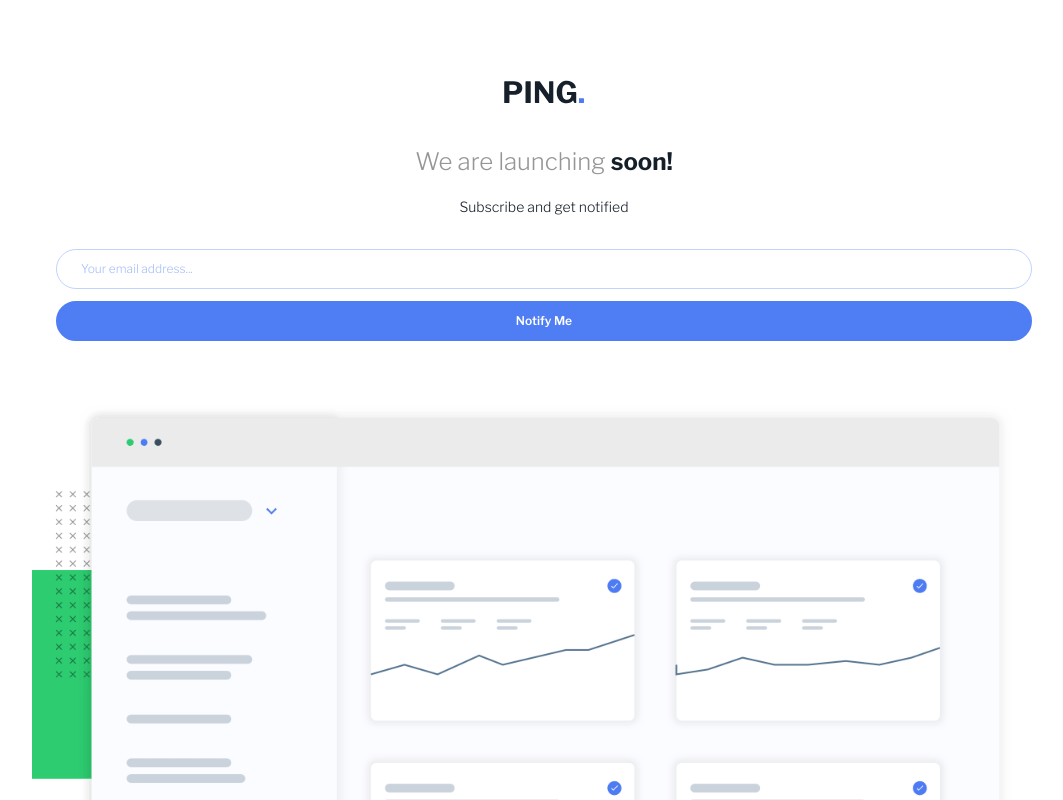
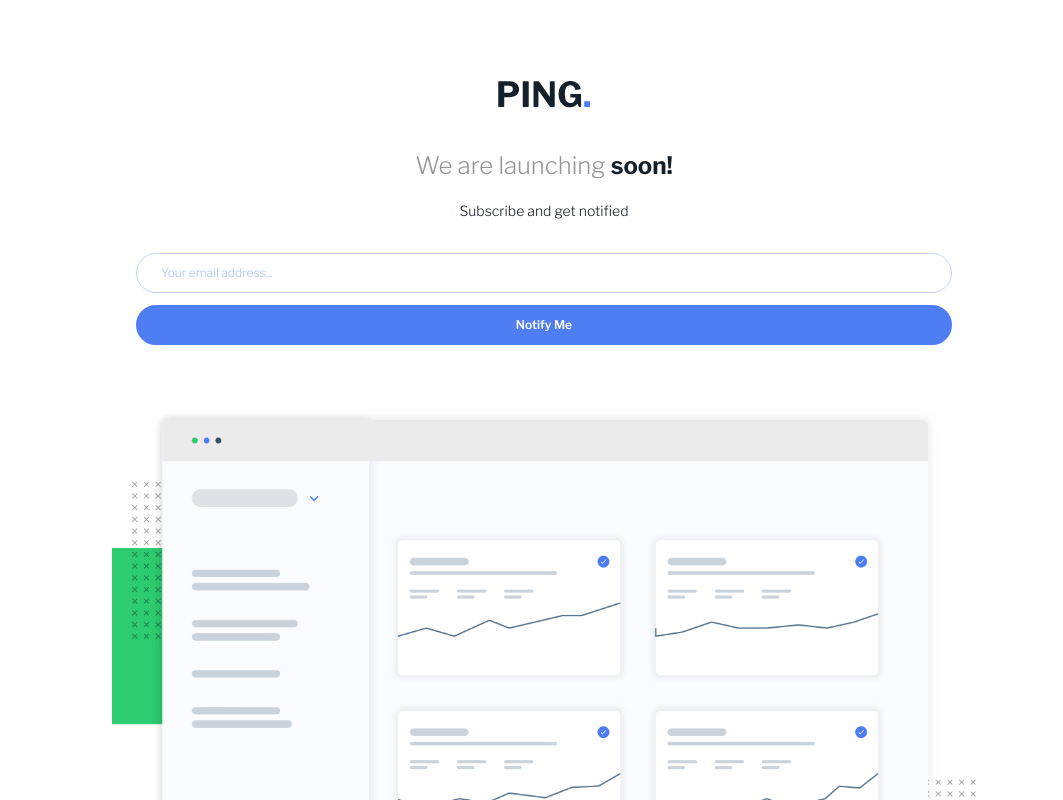
Before and after one commit to codexshell/ping-single-column-coming-soon-page, a SvelteKit app: page / in a window 1280 px wide. Shown: the top 800 px of the page, without its empty margins (96-1159 px from the left). Built offline with nearby package versions, Linux system fonts and the light colour scheme.

Commit message:
style(responsive): add large layout

```diff
--- a/src/lib/header/Header.svelte
+++ b/src/lib/header/Header.svelte
@@ -27,6 +27,12 @@
 		}
 	}
 
+	@media (min-width: theme('screens.lg')) {
+		.logo {
+			height: theme('height.7');
+		}
+	}
+
 	.logo img {
 		margin-inline: auto;
 		height: 100%;
--- a/src/routes/+page.svelte
+++ b/src/routes/+page.svelte
@@ -33,13 +33,19 @@
 		}
 	}
 
+	@media (min-width: theme('screens.lg')) {
+		section {
+			padding-inline: theme('padding.52');
+		}
+	}
+
 	h1 {
 		color: theme('colors.n-gray');
 	}
 
-	@media (min-width: theme("screens.md")) {
+	@media (min-width: theme('screens.md')) {
 		h1 {
-			font-size: theme("fontSize.2xl");
+			font-size: theme('fontSize.2xl');
 		}
 	}
 
@@ -52,9 +58,9 @@
 		font-size: theme('fontSize.xs');
 	}
 
-	@media (min-width: theme("screens.md")) {
+	@media (min-width: theme('screens.md')) {
 		p {
-			font-size: theme("fontSize.sm")
+			font-size: theme('fontSize.sm');
 		}
 	}
 
```
